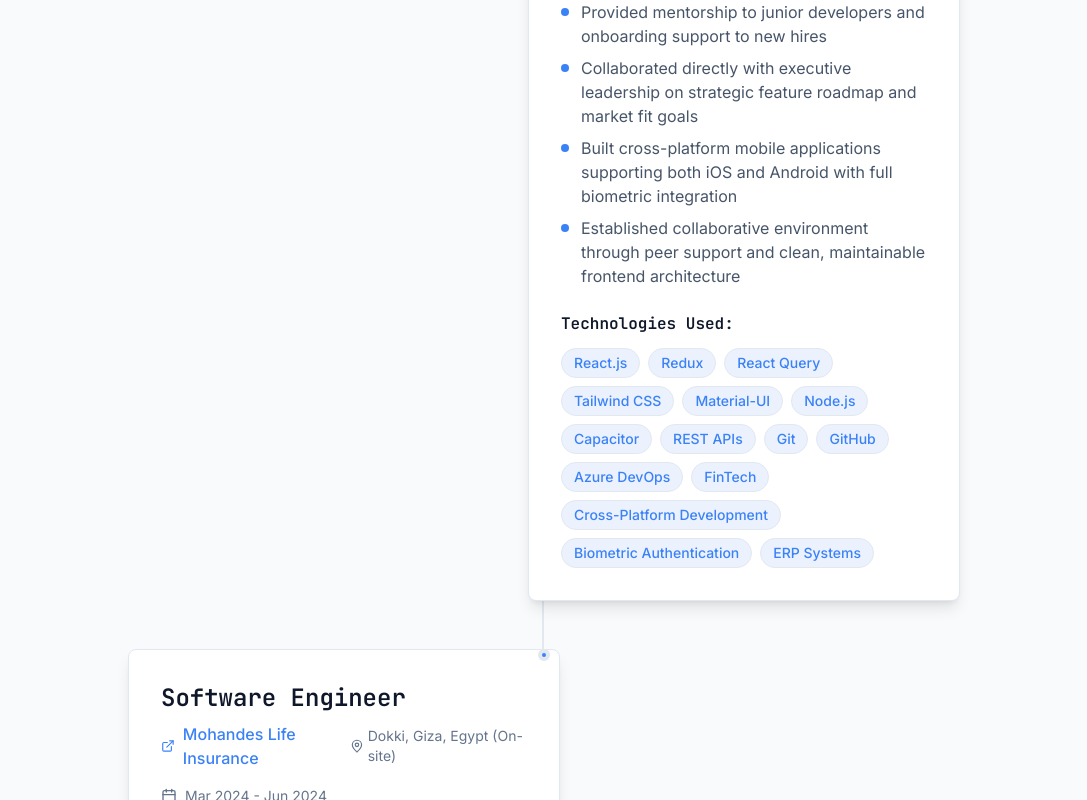
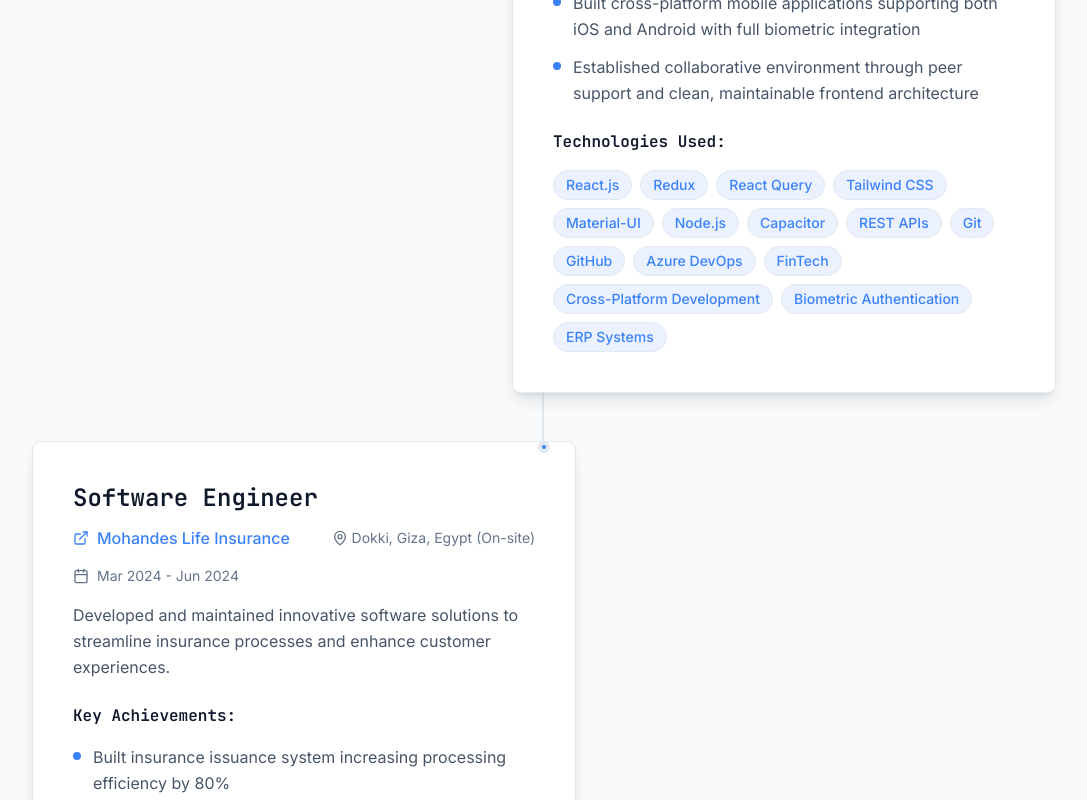
Before and after one commit to YousifAbozid/YousifAbozid.github.io, a React (Vite) app: page / in a window 1280 px wide. Shown: the part 3260-4060 px from the top of the page, without its empty margins (96-1183 px from the left). Built offline with nearby package versions, Linux system fonts and the light colour scheme.

Commit message:
feat: enhance Experience section layout and styling for improved readability

```diff
--- a/src/components/sections/Experience.tsx
+++ b/src/components/sections/Experience.tsx
@@ -21,14 +21,14 @@ export default function Experience() {
   return (
     <section id="experience" className="py-20 bg-l-bg-2 dark:bg-d-bg-2">
       <div className="container mx-auto px-4 sm:px-6 lg:px-8">
-        <div className="max-w-4xl mx-auto">
+        <div className="max-w-6xl mx-auto">
           {/* Section Header */}
           <div ref={titleRef} data-animate="fade" className="text-center mb-16">
             <h2 className="text-3xl md:text-4xl font-heading font-bold text-l-text-1 dark:text-d-text-1 mb-4">
               Professional Experience
             </h2>
             <div className="w-20 h-1 bg-gradient-primary mx-auto rounded-full"></div>
-            <p className="text-lg text-l-text-2 dark:text-d-text-2 mt-6 max-w-2xl mx-auto">
+            <p className="text-lg text-l-text-2 dark:text-d-text-2 mt-6 max-w-3xl mx-auto">
               My journey as a software engineer, building scalable applications
               and leading development teams.
             </p>
@@ -56,19 +56,21 @@ export default function Experience() {
                   {/* Content */}
                   <div
                     className={cn(
-                      'flex-1 ml-12 md:ml-0',
-                      index % 2 === 0 ? 'md:pr-8' : 'md:pl-8'
+                      'flex-1 ml-12 md:ml-0 max-w-none md:max-w-2xl lg:max-w-3xl',
+                      index % 2 === 0
+                        ? 'md:pr-12 lg:pr-16'
+                        : 'md:pl-12 lg:pl-16'
                     )}
                   >
-                    <div className="bg-l-bg-1 dark:bg-d-bg-1 p-6 md:p-8 rounded-lg border border-border-l dark:border-border-d shadow-lg hover:shadow-xl transition-shadow">
+                    <div className="bg-l-bg-1 dark:bg-d-bg-1 p-8 md:p-10 rounded-lg border border-border-l dark:border-border-d shadow-lg hover:shadow-xl transition-shadow">
                       {/* Header */}
                       <div className="mb-6">
-                        <h3 className="text-xl md:text-2xl font-heading font-bold text-l-text-1 dark:text-d-text-1 mb-2">
+                        <h3 className="text-xl md:text-2xl font-heading font-bold text-l-text-1 dark:text-d-text-1 mb-3">
                           {experience.title}
                         </h3>
 
-                        <div className="flex flex-col md:flex-row md:items-center md:justify-between mb-4">
-                          <div className="flex items-center text-primary font-medium mb-2 md:mb-0">
+                        <div className="flex flex-col lg:flex-row lg:items-center lg:justify-between mb-4">
+                          <div className="flex items-center text-primary font-medium mb-2 lg:mb-0">
                             <ExternalLink className="w-4 h-4 mr-2" />
                             {experience.company}
                           </div>
@@ -87,22 +89,22 @@ export default function Experience() {
                           )}
                         </div>
 
-                        <p className="text-l-text-2 dark:text-d-text-2 leading-relaxed">
+                        <p className="text-l-text-2 dark:text-d-text-2 leading-relaxed text-base">
                           {experience.description}
                         </p>
                       </div>
 
                       {/* Achievements */}
                       <div className="mb-6">
-                        <h4 className="font-heading font-semibold text-l-text-1 dark:text-d-text-1 mb-3">
+                        <h4 className="font-heading font-semibold text-l-text-1 dark:text-d-text-1 mb-4">
                           Key Achievements:
                         </h4>
-                        <ul className="space-y-2">
+                        <ul className="space-y-3">
                           {experience.achievements.map(
                             (achievement, achievementIndex) => (
                               <li
                                 key={achievementIndex}
-                                className="flex items-start text-l-text-2 dark:text-d-text-2"
+                                className="flex items-start text-l-text-2 dark:text-d-text-2 leading-relaxed"
                               >
                                 <span className="w-2 h-2 bg-primary rounded-full mr-3 mt-2 flex-shrink-0"></span>
                                 {achievement}
@@ -114,7 +116,7 @@ export default function Experience() {
 
                       {/* Technologies */}
                       <div>
-                        <h4 className="font-heading font-semibold text-l-text-1 dark:text-d-text-1 mb-3">
+                        <h4 className="font-heading font-semibold text-l-text-1 dark:text-d-text-1 mb-4">
                           Technologies Used:
                         </h4>
                         <div className="flex flex-wrap gap-2">
```
